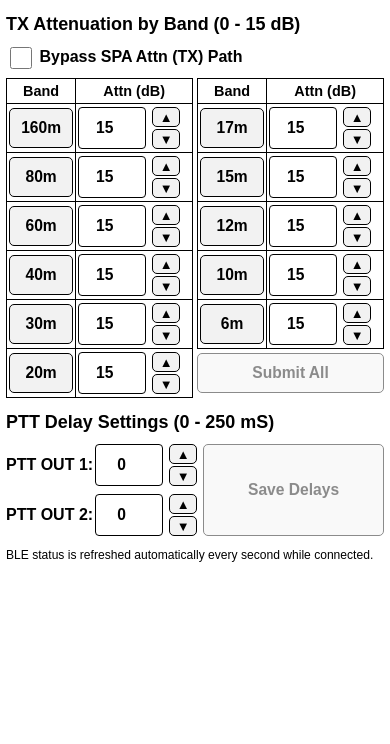
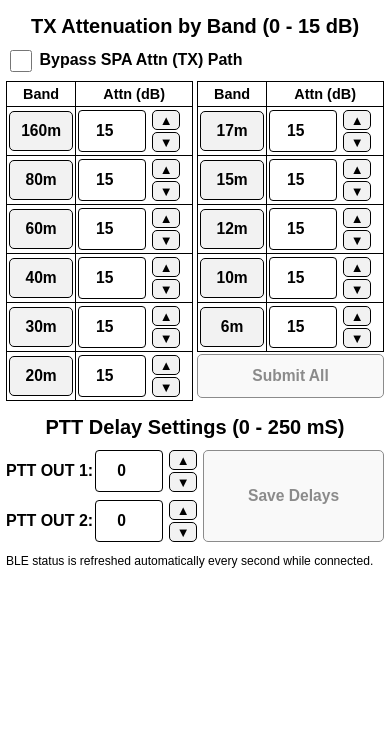
Before and after one commit to WA2T/SPA-BLE, a plain HTML site: page index.html in a window 390 px wide. Shown: the part 98-842 px from the top of the page. Drawn offline with Linux system fonts and the light colour scheme.

Commit message:
Add files via upload

```diff
--- a/index.html
+++ b/index.html
@@ -541,6 +541,75 @@
     }
   }
 
+
+  @media (max-width:480px) {
+    /* Match Submit All to the complete attenuation control height
+       (number field plus its visible stepper/control treatment). */
+    .attenuation-grid #submitAllButton {
+      box-sizing:border-box !important;
+      height:44px !important;
+      min-height:44px !important;
+      line-height:1.15 !important;
+      padding-top:4px !important;
+      padding-bottom:4px !important;
+    }
+
+    /* Slightly enlarge only the PTT Delay Settings heading. */
+    .delay-save-layout + .footer {
+      /* horizontal layout intentionally unchanged */
+    }
+
+    h2:last-of-type {
+      font-size:20px !important;
+      line-height:1.10 !important;
+    }
+  }
+
+  @media (max-width:480px) and (max-height:750px) {
+    .attenuation-grid #submitAllButton {
+      height:42px !important;
+      min-height:42px !important;
+    }
+
+    h2:last-of-type {
+      font-size:19px !important;
+    }
+  }
+
+
+  @media (max-width:480px) {
+    /* Center main title. */
+    h1 {
+      text-align:center !important;
+    }
+
+    /* TX Attenuation and PTT Delay headings: same size, centered,
+       with existing margins preserved so overall page height stays controlled. */
+    h2 {
+      font-size:20px !important;
+      line-height:1.10 !important;
+    }
+
+    h2:last-of-type {
+      text-align:center !important;
+    }
+  }
+
+  @media (max-width:480px) and (max-height:750px) {
+    h2,
+    h2:last-of-type {
+      font-size:19px !important;
+    }
+  }
+
+
+  @media (max-width:480px) {
+    /* Center TX Attenuation by Band as well as the PTT Delay heading. */
+    h2 {
+      text-align:center !important;
+    }
+  }
+
 </style>
 </head>
 <body>
```
